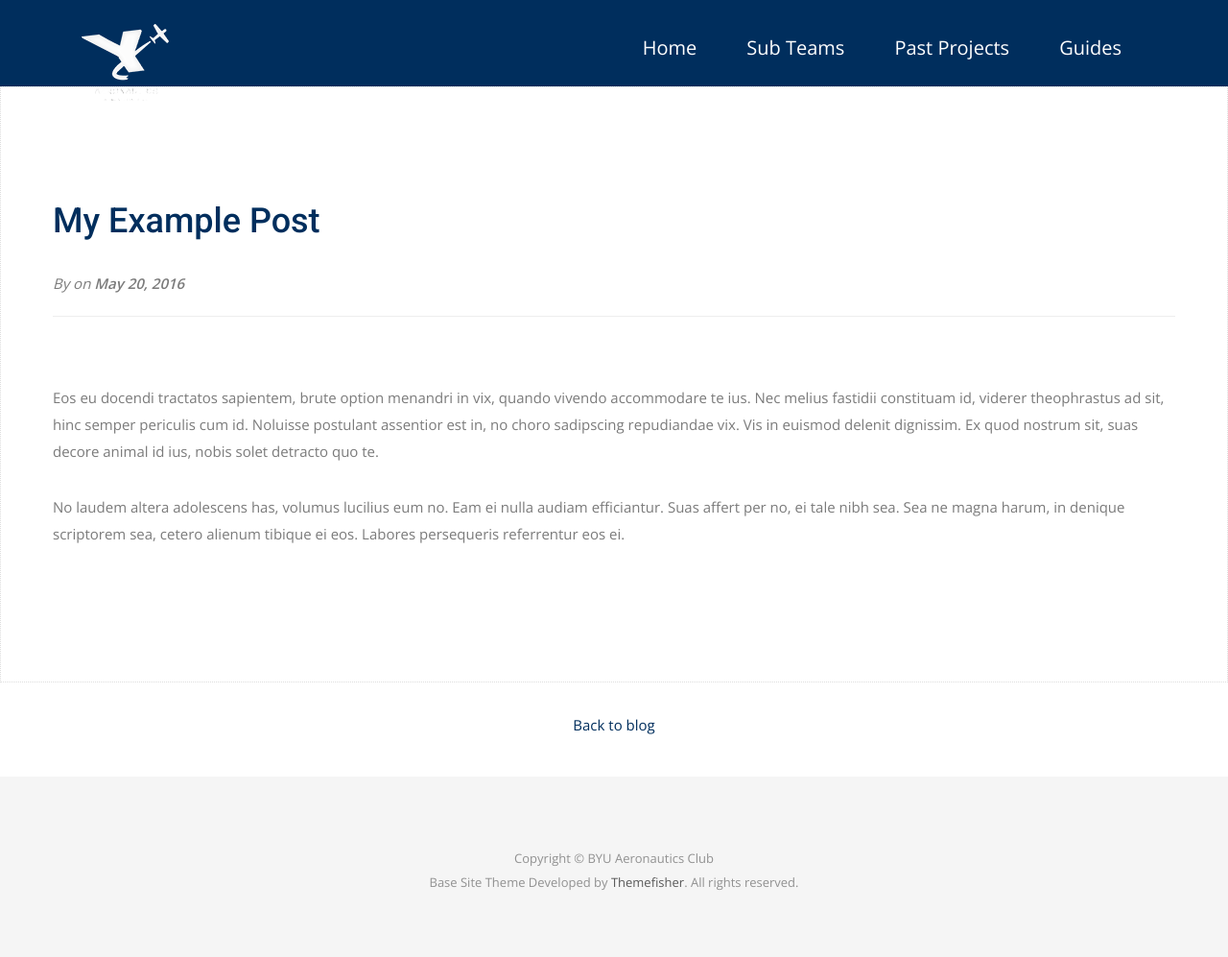
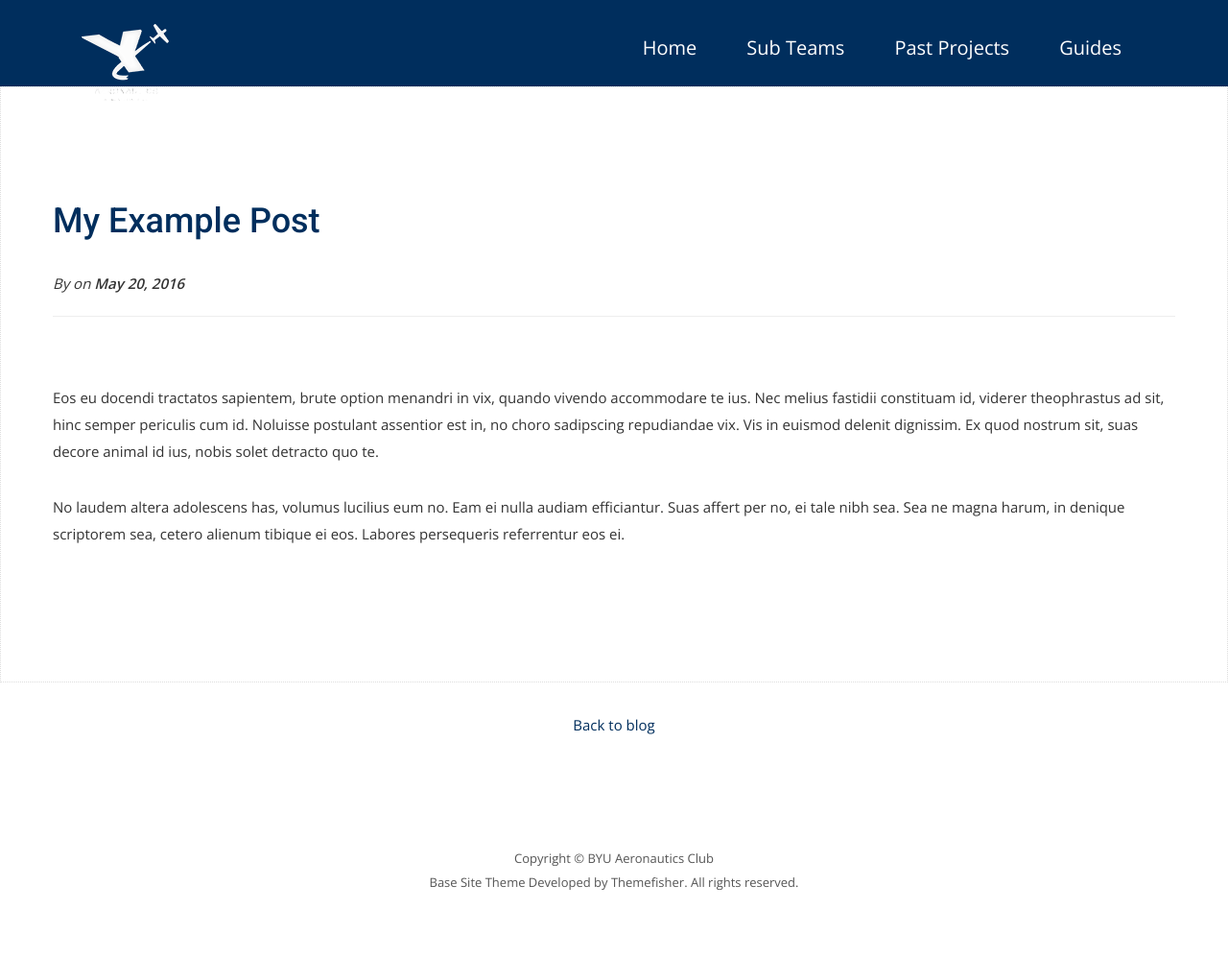
Before and after one commit to BYU-Aeronautics-Club/DBF, a Jekyll site: the page built from _posts/2016-05-20-my-example-post.md, in a window 1280 px wide. Shown: the whole page at 96% size. Built offline with Jekyll 4.4.1, drawn with Linux system fonts in a browser that asks for light colours; nearby versions of some CDN libraries; some web fonts are replaced.

Commit message:
darken text colors

```diff
--- a/css/airspace.css
+++ b/css/airspace.css
@@ -118,7 +118,7 @@
   opacity: 0.75;
 }
 #slider .block {
-  color: #E3E3E4;
+  color: #333;
 }
 #slider .block h1 {
   font-family: 'Roboto', sans-serif;
@@ -226,7 +226,7 @@
   margin: 0;
 }
 #intro .block p {
-  color: #7B7B7B;
+  color: #333;
   padding-top: 20px;
 }
 #intro .block img {
@@ -256,10 +256,10 @@
 #service .service-item h4 {
   padding-top: 20px;
   margin: 0;
-  color: #666;
+  color: #333;
 }
 #service .service-item p {
-  color: #888;
+  color: #333;
   padding-top: 10px;
   margin: 0;
   font-size: 14px;
@@ -363,7 +363,7 @@
   margin-bottom: 30px;
 }
 #feature p {
-  color: #8d8f92;
+  color: #333;
   margin-bottom: 20px;
 }
 #feature .btn-view-works {
@@ -783,7 +783,7 @@
 #contact-form .block button {
   width: 100%;
   height: 60px;
-  background: #47424C;
+  background: #333;
   border: none;
   color: #fff;
   font-family: 'Open Sans', sans-serif;
@@ -811,7 +811,7 @@
   display: inline-block;
 }
 .social-icons i {
-  color: #2C2C2C;
+  color: #002E5D;
   margin-right: 25px;
   font-size: 25px;
 }
@@ -838,7 +838,7 @@
   padding-bottom: 30px;
 }
 #contact-box .block p {
-  color: #5C5C5C;
+  color: #333;
   display: block;
 }
 /*--
@@ -871,7 +871,7 @@
 .heading p {
   font-size: 18px;
   line-height: 40px;
-  color: #292929;
+  color: #333;
   font-weight: 300;
 }
 /*---------------------------*/
@@ -879,7 +879,7 @@
 	footer Start
 --*/
 footer {
-  background: #F5F5F5;
+  background: white;
   text-align: center;
   padding-top: 48px;
   padding-bottom: 55px;
@@ -887,10 +887,10 @@
 footer p {
   font-size: 13px;
   line-height: 25px;
-  color: #919191;
+  color: #555;
 }
 footer a {
-  color: #595959;
+  color: #555;
 }
 footer .footer-manu {
   padding-bottom: 25px;
@@ -905,7 +905,7 @@
 }
 footer .footer-manu ul li a {
   display: inline-block;
-  color: #494949;
+  color: #555;
 }
 footer .footer-manu ul li a:hover {
   color: #000;
```
